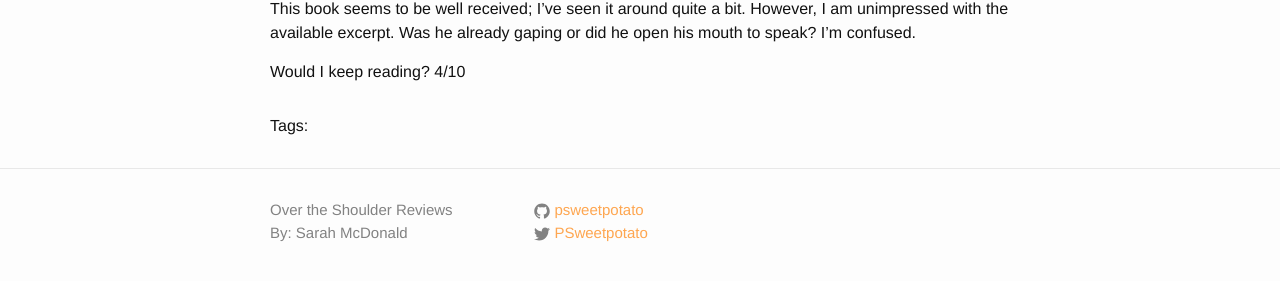
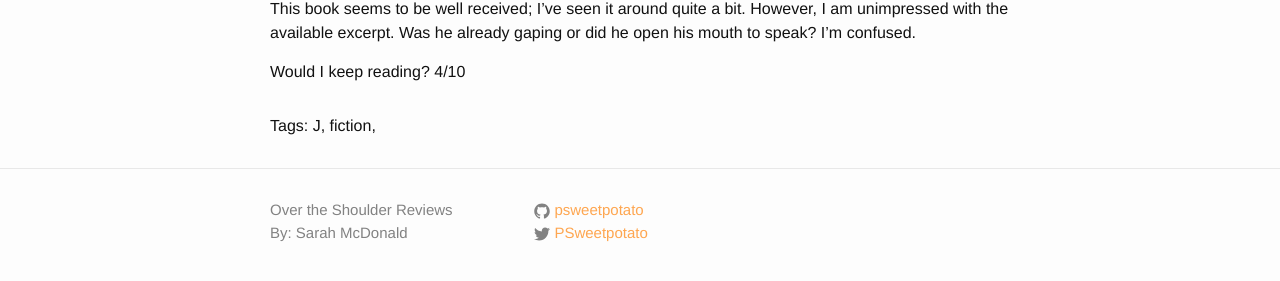
Before and after one commit to psweetpotato/OtSRblog, a Jekyll site: the page built from _posts/2015-06-03-miss-peregrines-home.md, in a window 1280 px wide. Shown: the part 435-716 px from the top of the page. Built offline with Jekyll 4.4.1, drawn with Linux system fonts in a browser that asks for light colours.

Commit message:
changes tag display

```diff
--- a/_layouts/post.html
+++ b/_layouts/post.html
@@ -14,7 +14,7 @@ layout: default
 
   <span>
     Tags:
-    {% for cat in post.categories %}
+    {% for cat in page.categories %}
     {{cat}},
     {% endfor %}
 
```
